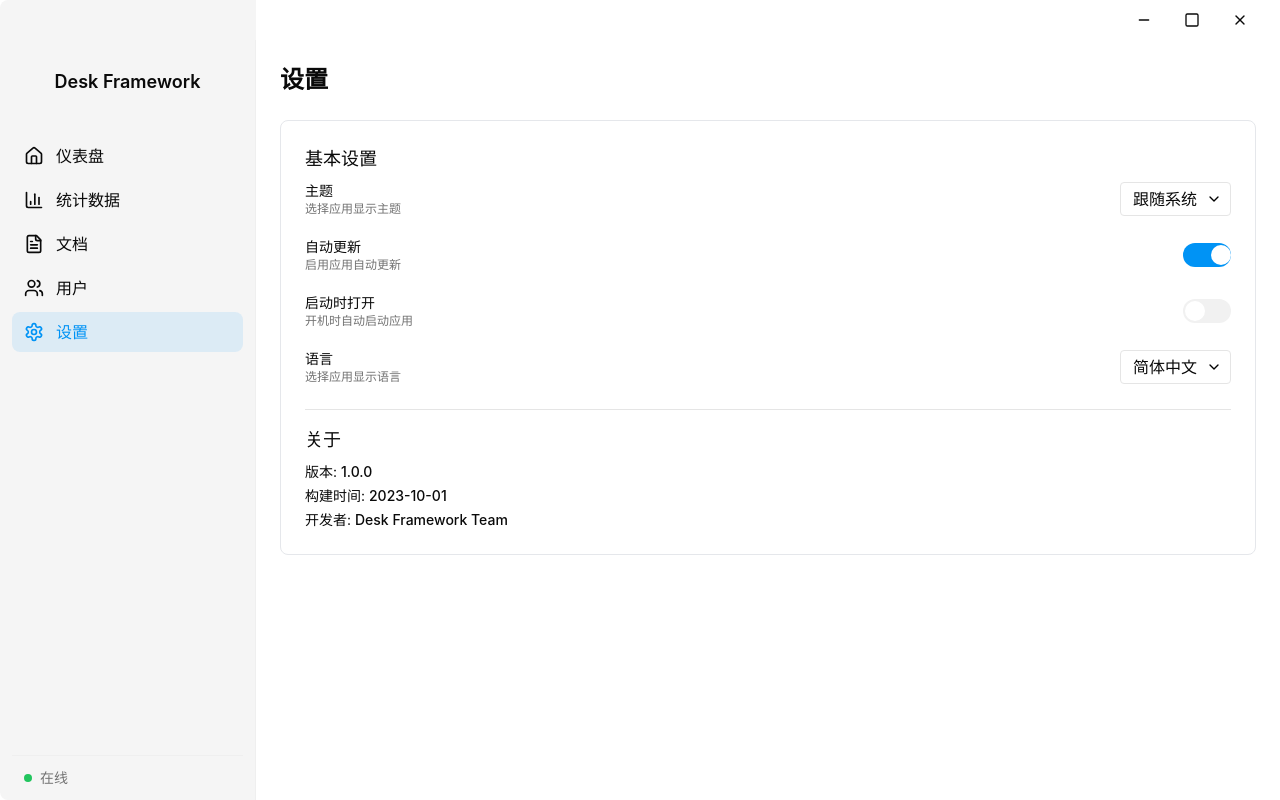
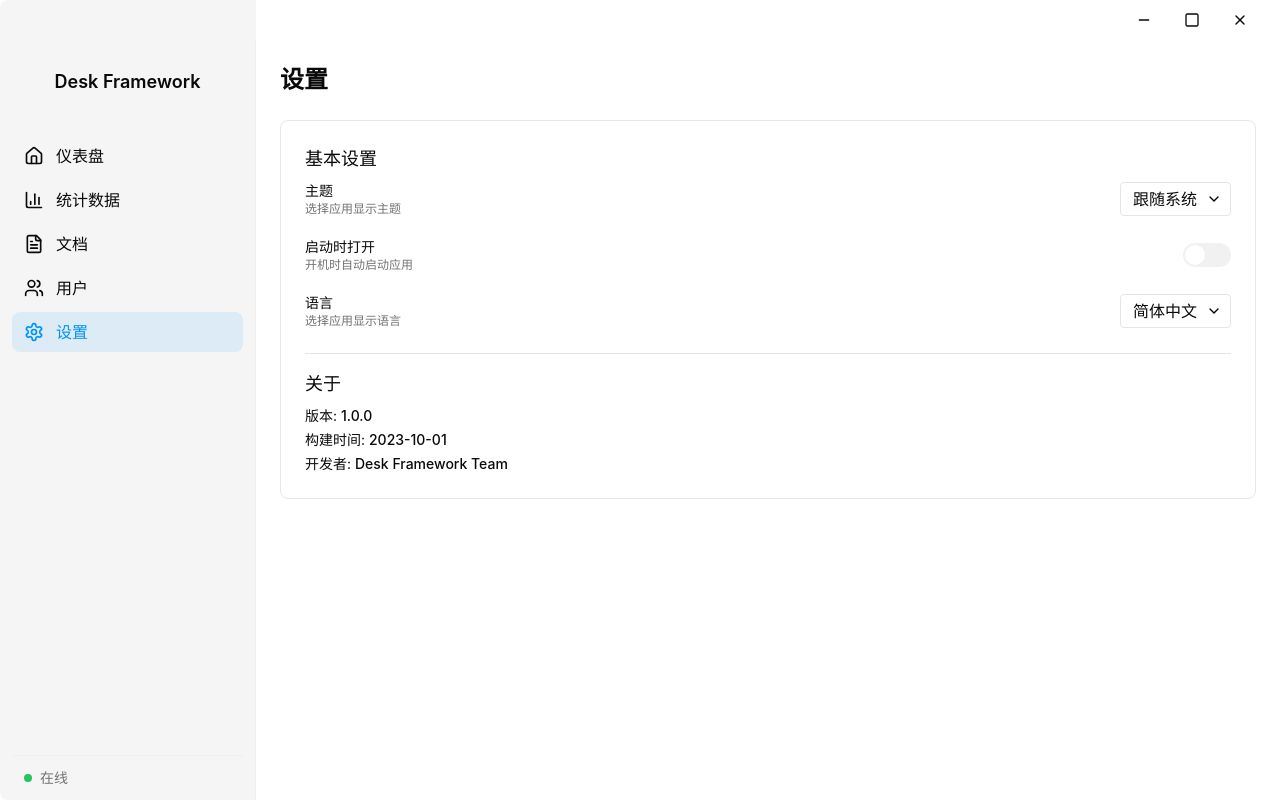
Before and after one commit to wangdadatao/desk-framework, a Vue app: page /#/settings in a window 1280 px wide. Built offline with nearby package versions, Linux system fonts and the light colour scheme.

Commit message:
更新项目配置，添加 postcss 配置文件；移除自动更新相关设置和界面元素；调整 HTML 语言属性为 zh-CN

```diff
--- a/index.html
+++ b/index.html
@@ -1,8 +1,8 @@
-<!doctype html>
-<html lang="en">
+<!DOCTYPE html>
+<html lang="zh-CN">
   <head>
     <meta charset="UTF-8" />
-    <link rel="icon" type="image/svg+xml" href="/src/public/vite.svg" />
+    <link rel="icon" type="image/svg+xml" href="/vite.svg" />
     <meta name="viewport" content="width=device-width, initial-scale=1.0" />
     <title>Desk Framework</title>
   </head>
--- /dev/null
+++ b/postcss.config.js
@@ -0,0 +1,9 @@
+import tailwindcss from 'tailwindcss';
+import autoprefixer from 'autoprefixer';
+
+export default {
+  plugins: {
+    tailwindcss,
+    autoprefixer,
+  },
+};
--- a/src/i18n/locales/en-US.js
+++ b/src/i18n/locales/en-US.js
@@ -43,8 +43,6 @@ export default {
     themeLight: 'Light',
     themeDark: 'Dark',
     themeSystem: 'System',
-    autoUpdate: 'Auto Update',
-    autoUpdateDesc: 'Enable automatic app updates',
     startAtLogin: 'Start at Login',
     startAtLoginDesc: 'Automatically start app at login',
     language: 'Language',
--- a/src/i18n/locales/zh-CN.js
+++ b/src/i18n/locales/zh-CN.js
@@ -43,8 +43,6 @@ export default {
     themeLight: '浅色',
     themeDark: '深色',
     themeSystem: '跟随系统',
-    autoUpdate: '自动更新',
-    autoUpdateDesc: '启用应用自动更新',
     startAtLogin: '启动时打开',
     startAtLoginDesc: '开机时自动启动应用',
     language: '语言',
--- a/src/pages/SettingsPage.vue
+++ b/src/pages/SettingsPage.vue
@@ -21,22 +21,6 @@
                 <option value="dark">{{ $t('settings.themeDark') }}</option>
                 <option value="system">{{ $t('settings.themeSystem') }}</option>
               </select>
-            </div>
-
-            <!-- 自动更新开关 -->
-            <div class="flex justify-between items-center">
-              <div>
-                <p class="text-sm font-medium">{{ $t('settings.autoUpdate') }}</p>
-                <p class="text-xs text-muted-foreground">{{ $t('settings.autoUpdateDesc') }}</p>
-              </div>
-              <button
-                @click="toggleAutoUpdate"
-                class="w-12 h-6 rounded-full relative"
-                :class="settings.auto_update ? 'bg-primary' : 'bg-secondary'"
-              >
-                <span class="w-5 h-5 rounded-full bg-white absolute top-0.5 transition-all"
-                      :class="settings.auto_update ? 'left-7' : 'left-0.5'"></span>
-              </button>
             </div>
 
             <!-- 开机启动开关 -->
@@ -100,14 +84,12 @@ const settingsStore = useSettingsStore()
 const selectedLanguage = ref('zh-CN')
 const selectedTheme = ref('system')
 const settings = reactive({
-  auto_update: true,
   language: 'zh-CN'
 })
 
 onMounted(async () => {
   try {
     const savedSettings = await invoke('get_settings')
-    settings.auto_update = savedSettings.auto_update
     settings.language = savedSettings.language
     selectedLanguage.value = settings.language
     locale.value = settings.language
@@ -129,7 +111,6 @@ async function saveSettings() {
     const settingsData = {
       language: settings.language,
       theme_mode: themeModeCap,
-      auto_update: settings.auto_update,
       start_at_login: settingsStore.startAtLogin
     }
 
@@ -137,12 +118,6 @@ async function saveSettings() {
   } catch (error) {
     console.error('Error saving settings:', error)
   }
-}
-
-function toggleAutoUpdate() {
-  settings.auto_update = !settings.auto_update
-  settingsStore.autoUpdate = settings.auto_update
-  saveSettings()
 }
 
 async function toggleStartAtLogin() {
--- a/src/store/index.js
+++ b/src/store/index.js
@@ -10,7 +10,6 @@ export const useSettingsStore = defineStore('settings', {
   state: () => ({
     language: 'zh-CN',
     themeMode: 'system', // 'light', 'dark', 'system'
-    autoUpdate: true,
     startAtLogin: false,
     loading: false,
     isSystemDarkTheme: false
@@ -33,7 +32,6 @@ export const useSettingsStore = defineStore('settings', {
         const settings = await invoke('get_settings')
         this.language = settings.language
         this.themeMode = settings.theme_mode.toLowerCase()
-        this.autoUpdate = settings.auto_update
         this.startAtLogin = settings.start_at_login
 
         // 获取系统主题
@@ -57,7 +55,6 @@ export const useSettingsStore = defineStore('settings', {
       const settings = {
         language: this.language,
         theme_mode: themeMode,
-        auto_update: this.autoUpdate,
         start_at_login: this.startAtLogin
       }
 
@@ -93,7 +90,7 @@ export const useSettingsStore = defineStore('settings', {
       }
     },
 
-    // 新增: 检查自动启动状态
+    // 检查自动启动状态
     async checkAutoLaunchStatus() {
       try {
         const isEnabled = await invoke('check_autolaunch')
@@ -107,7 +104,7 @@ export const useSettingsStore = defineStore('settings', {
       }
     },
 
-    // 新增: 设置自动启动
+    // 设置自动启动
     async setAutoLaunch(enable) {
       try {
         await invoke('set_autolaunch', { enable })
```
Also changed, not shown: 2 other files (tests, documents, lock files or other folders).
